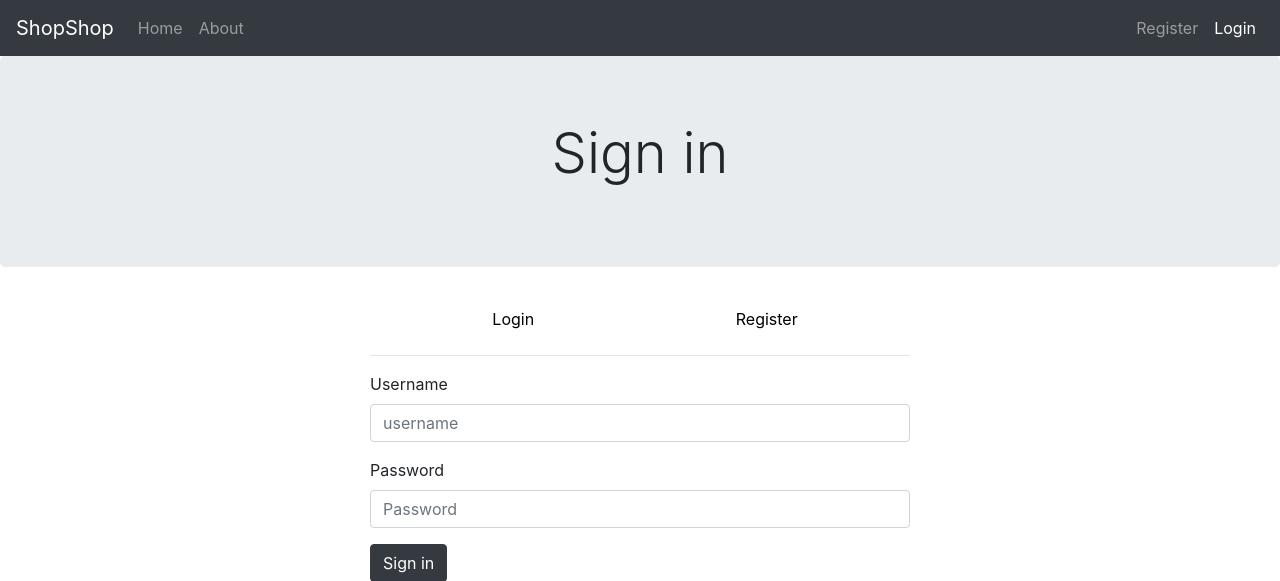
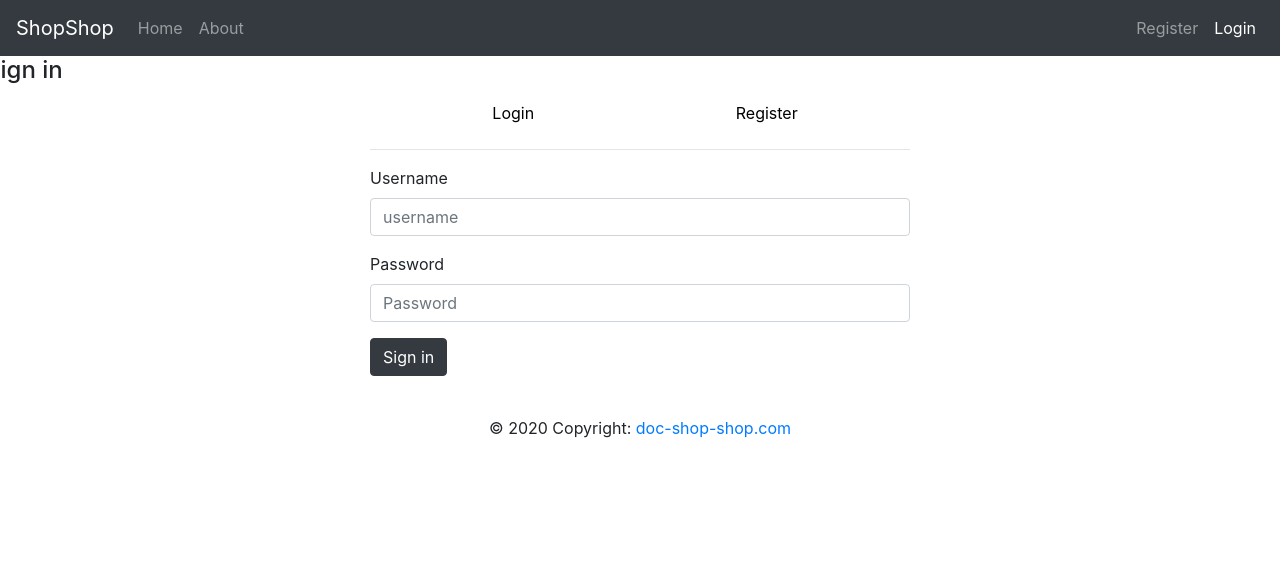
Before and after one commit to code-10/SHOP-QUEST, a PHP site: page /sign_in/sign_in.php?signinwhich=1 in a window 1280 px wide. Shown: the top 581 px of the page. Run offline with PHP 8.4, Linux system fonts and the light colour scheme; the visitor is signed in with stand-in values (Sample User, id 1); data that the repository does not hold is empty.

Commit message:
Update sign_in.php

```diff
--- a/sign_in/sign_in.php
+++ b/sign_in/sign_in.php
@@ -21,9 +21,9 @@
 
 
   <!--heading-->
-	<div class="jumbotron">
+	<div class="row">
 		<div class="text-center">
-			<p class="display-4">Sign in</p>
+			<h4>Sign in</h4>
 		</div>
 	</div>
 
```
